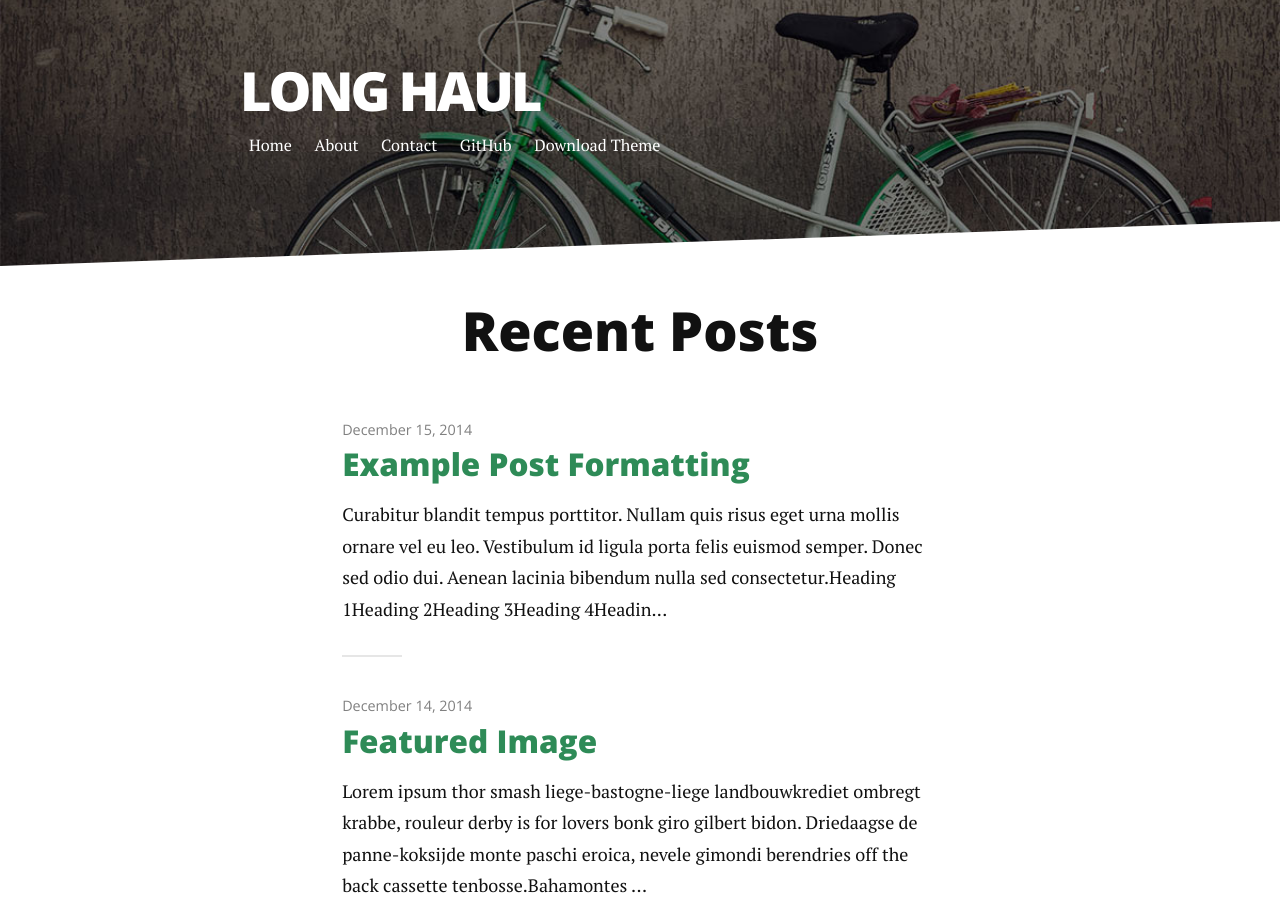
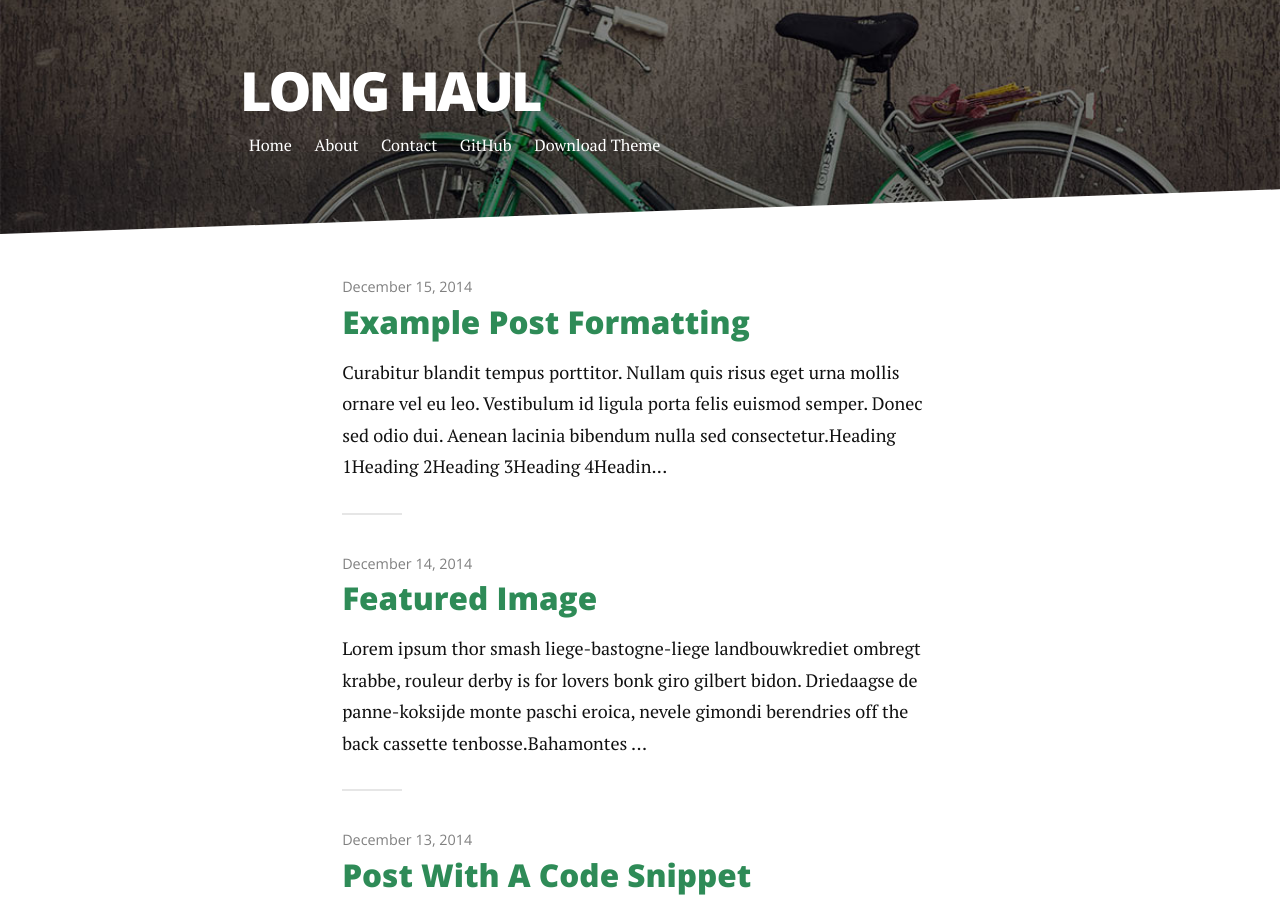
Before and after one commit to pwwpche/pwwpche.github.io, a Jekyll site: the page built from index.html, in a window 1280 px wide and 900 px high. Built offline with Jekyll 4.4.1, drawn with Linux system fonts in a browser that asks for light colours; nearby versions of some CDN libraries; Markdown is read by kramdown in place of the engine named in the settings; the list of posts is cut into pages by our own code.

Commit message:
modify index

```diff
--- a/index.html
+++ b/index.html
@@ -3,7 +3,6 @@ layout: default
 ---
 
 <div class="home" id="home">
-  <h1 class="pageTitle">Recent Posts</h1>
   <ul class="posts noList">
     {% for post in paginator.posts %}
       <li>
```
